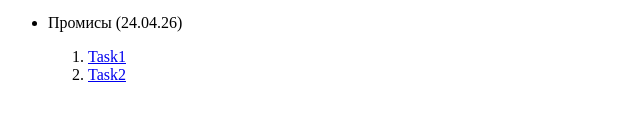
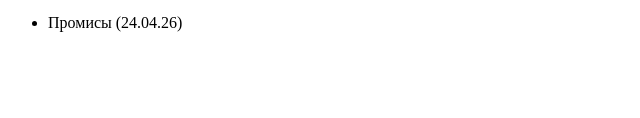
Before and after one commit to mrkorzun/vite-js-lessons, a plain HTML site: page index.html in a window 1280 px wide. Shown: the part 638-756 px from the top of the page, without its empty margins (0-640 px from the left). Drawn offline with Linux system fonts and the light colour scheme.

Commit message:
Deploying to gh-pages from @ mrkorzun/vite-js-lessons@f7382e82ae0c6d33c1a1d822af766c3c4f0b95bd 🚀

```diff
--- a/index.html
+++ b/index.html
@@ -122,12 +122,12 @@
         <li class="pages">
           <p>Промисы (24.04.26)</p>
           <ol class="grop-of-pages">
-            <li class="pages">
+            <!-- <li class="pages">
               <a href="./partials/task3.html" class="links">Task1</a>
             </li>
             <li class="pages">
               <a href="./partials/task4.html" class="links">Task2</a>
-            </li>
+            </li> -->
           </ol>
         </li>
       </ul>
```
